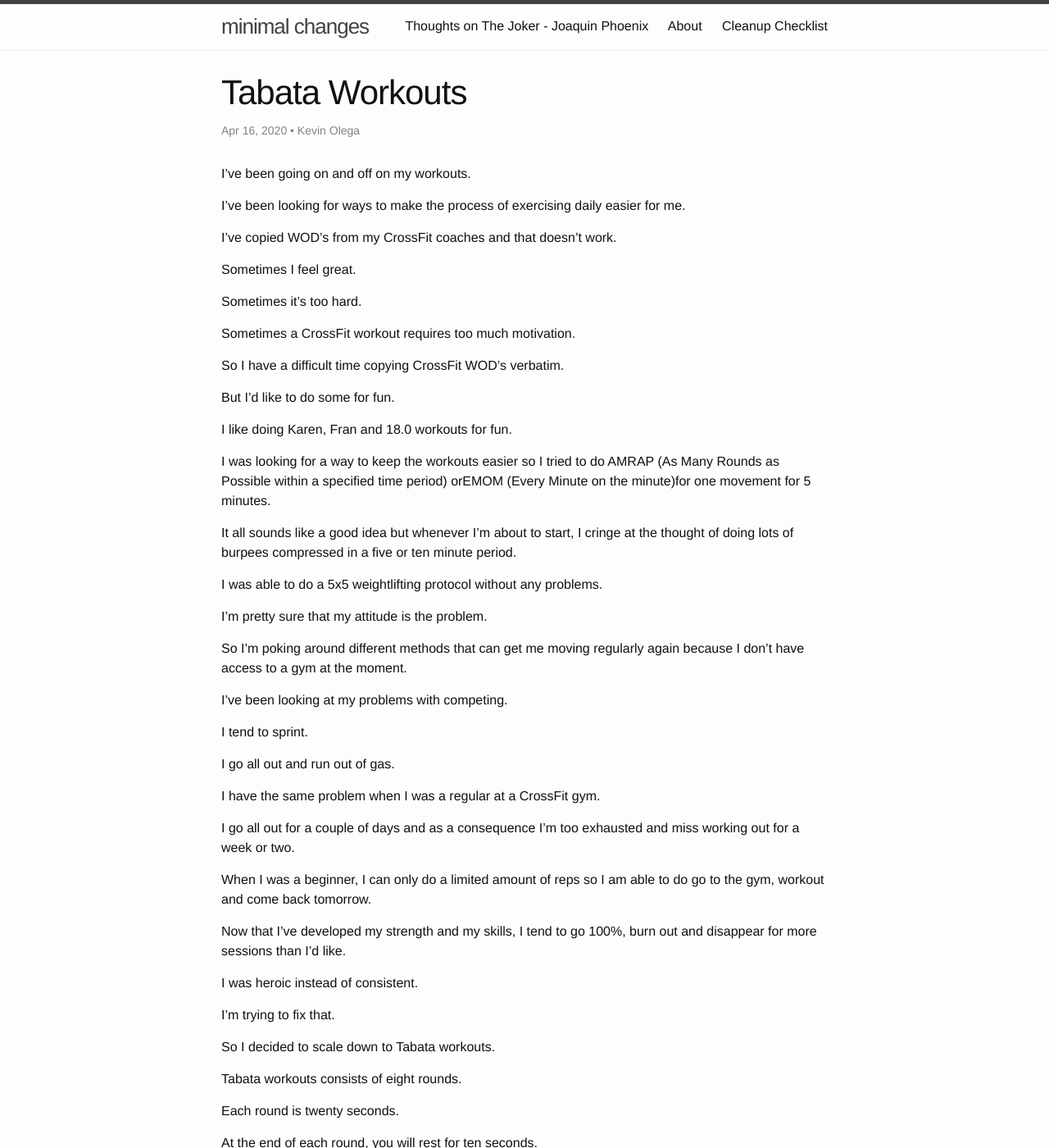
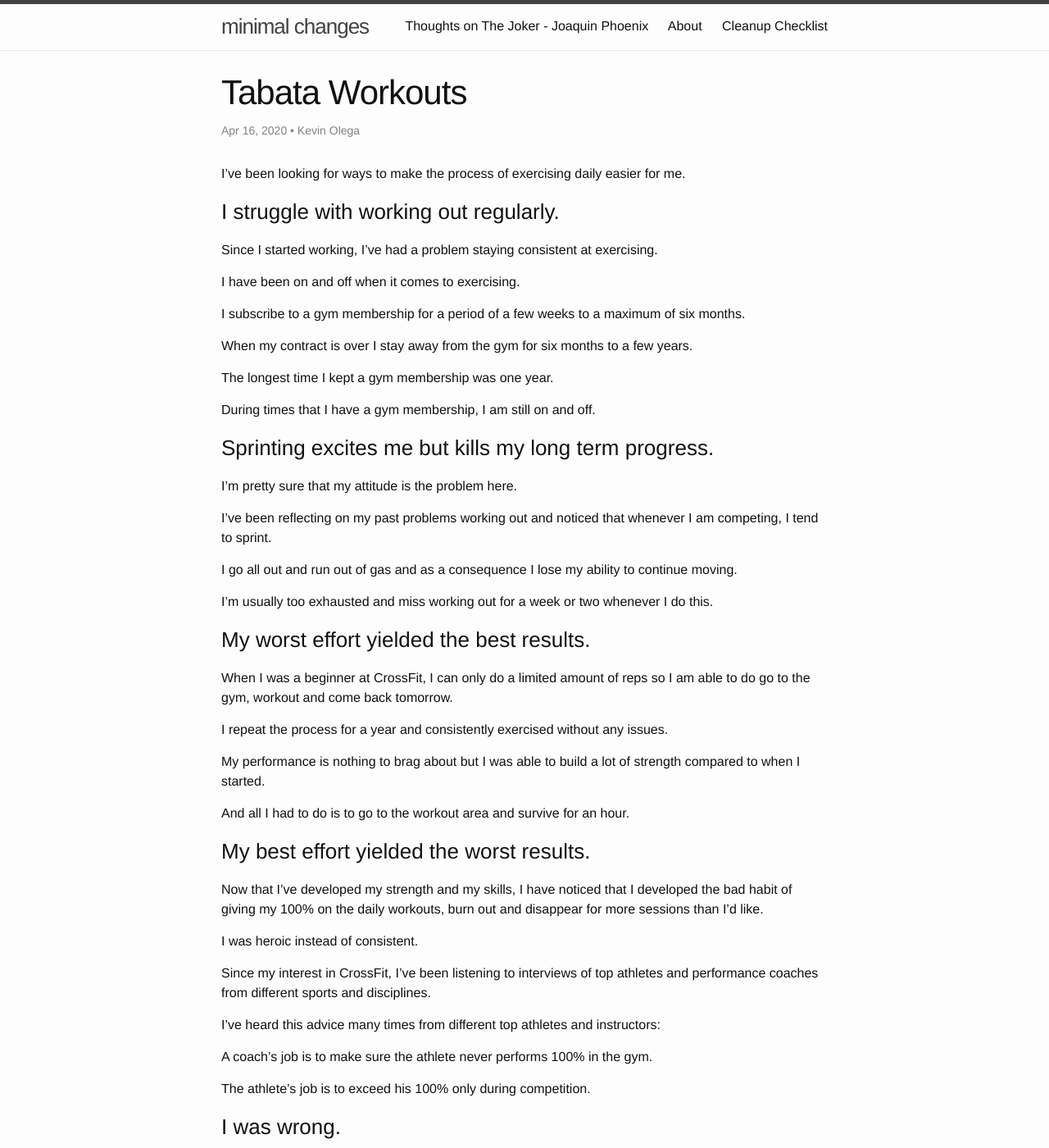
Before and after one commit to kevinolega/minimalchanges, a Jekyll site: the page built from _posts/2020-04-16-tabata.md, in a window 1280 px wide and 1400 px high. Shown: the whole window at 82% size. Built offline with Jekyll 4.4.1, drawn with Linux system fonts in a browser that asks for light colours; nearby versions of some CDN libraries; library files that are not in the unit come from our copies; some of the changed text lies outside the part shown.

Commit message:
updated Tabata

```diff
--- a/_posts/2020-04-16-tabata.md
+++ b/_posts/2020-04-16-tabata.md
@@ -6,53 +6,123 @@ Tags: [ uncategorized, blog ]
 permalink: /tabata/
 author: Kevin Olega
 ---
-I've been going on and off on my workouts.
-
 I've been looking for ways to make the process of exercising daily easier for me.
 
-I've copied WOD's from my CrossFit coaches and that doesn't work.
+### I struggle with working out regularly.
+
+Since I started working, I've had a problem staying consistent at exercising.
+
+I have been on and off when it comes to exercising.
+
+I subscribe to a gym membership for a period of a few weeks to a maximum of six months.
+
+When my contract is over I stay away from the gym for six months to a few years.
+
+The longest time I kept a gym membership was one year.
+
+During times that I have a gym membership, I am still on and off.
+
+### Sprinting excites me but kills my long term progress.
+
+I'm pretty sure that my attitude is the problem here.
+
+I've been reflecting on my past problems working out and noticed that whenever I am competing, I tend to sprint.
+
+I go all out and run out of gas and as a consequence I lose my ability to continue moving.
+
+I'm usually too exhausted and miss working out for a week or two whenever I do this.
+
+### My worst effort yielded the best results.
+
+When I was a beginner at CrossFit, I can only do a limited amount of reps so I am able to do go to the gym, workout and come back tomorrow.
+
+I repeat the process for a year and consistently exercised without any issues.
+
+My performance is nothing to brag about but I was able to build a lot of strength compared to when I started.
+
+And all I had to do is to go to the workout area and survive for an hour.
+
+### My best effort yielded the worst results.
+
+Now that I've developed my strength and my skills, I have noticed that I developed the bad habit of giving my 100% on the daily workouts, burn out and disappear for more sessions than I'd like.
+
+I was heroic instead of consistent.
+
+Since my interest in CrossFit, I've been listening to interviews of top athletes and performance coaches from different sports and disciplines.
+
+I've heard this advice many times from different top athletes and instructors:
+
+A coach's job is to make sure the athlete never performs 100% in the gym.
+
+The athlete's job is to exceed his 100% only during competition.
+
+### I was wrong.
+
+I let my ego get in the way of my progress.
+
+I'm trying to fix that.
+
+Small steps, done consistently add up over time.
+
+### I also discovered what I did right.
+
+I'm meditating on how I failed and what has worked for me so far so I'll be able to move forward in the right direction that's best for me.
+
+The Kevin who couldn't do a pull-up was able to do fifteen unbroken pull-ups after a few years by going to the gym and doing a few pull-ups a week.
+
+I was able to do a 5x5 weightlifting protocol without any problems.
+
+Following the slow 5x5 weightlifting protocol, when I started CrossFit in 2015, my numbers were:
+
+- Strict Press: 45 lbs.
+- Back Squat 65 lbs.
+- Deadlift: 130 lbs.
+
+At the time of this writing, my numbers are:
+
+- Strict Press: 135 lbs.
+- Back Squat 235 lbs.
+- Deadlift: 365 lbs.
+
+All I did was follow the 5x5 protocol for a few years.
+
+I'm teaching myself to slow down but continue moving forward.
+
+Taking one step or even a half-step is way better than zero steps.
+
+I tell myself.
+
+### I failed doing CrossFit workouts on my own...
+
+I've copied WODs from my CrossFit coaches and my CrossFit gym.
 
 Sometimes I feel great.
 
-Sometimes it's too hard.
+Sometimes the workout is too hard.
 
 Sometimes a CrossFit workout requires too much motivation.
 
-So I have a difficult time copying CrossFit WOD's verbatim.
+So I have a difficult time copying CrossFit WODs verbatim.
 
-But I'd like to do some for fun.
+Don't get me wrong, I do enjoy several CrossFit workouts for fun.
 
-I like doing Karen, Fran and 18.0 workouts for fun.
+I like doing Karen, Fran, 18.0 and bear complex workouts for fun.
 
-I was looking for a way to keep the workouts easier so I tried to do AMRAP (As Many Rounds as Possible within a specified time period) orEMOM (Every Minute on the minute)for one movement for 5 minutes.
+The problem is, on my own, whenever I get excited, I sprint or do way more than I reasonably can and I'm unable to continue.
 
-It all sounds like a good idea but whenever I'm about to start, I cringe at the thought of doing lots of burpees compressed in a five or ten minute period.
+### Simplify using AMARAP or EMOM
 
-I was able to do a 5x5 weightlifting protocol without any problems.
+I was looking for a way to keep the workouts easier or simpler.
 
-I'm pretty sure that my attitude is the problem.
+I tried to do AMRAP (As Many Rounds as Possible within a specified time period) or EMOM (Every Minute on the minute) for one movement for 5 or 10 minutes.
+
+It all sounds like a good idea but whenever I'm about to start, I cringe at the thought of doing lots of burpees or squats compressed in a five or ten minute period.
 
 So I'm poking around different methods that can get me moving regularly again because I don't have access to a gym at the moment.
 
-I've been looking at my problems with competing.
+### I've had good results with Tabata
 
-I tend to sprint.
-
-I go all out and run out of gas.
-
-I have the same problem when I was a regular at a CrossFit gym.
-
-I go all out for a couple of days and as a consequence I'm too exhausted and miss working out for a week or two.
-
-When I was a beginner, I can only do a limited amount of reps so I am able to do go to the gym, workout and come back tomorrow.
-
-Now that I've developed my strength and my skills, I tend to go 100%, burn out and disappear for more sessions than I'd like.
-
-I was heroic instead of consistent.
-
-I'm trying to fix that.
-
-So I decided to scale down to Tabata workouts.
+I decided to scale down to Tabata workouts.
 
 Tabata workouts consists of eight rounds.
 
@@ -60,13 +130,19 @@ Each round is twenty seconds.
 
 At the end of each round, you will rest for ten seconds.
 
-Whenver I did well in a long workout like Karen, I'd give 70-80% effort and rest for ten seconds.
+Total of three and a half minutes.
+
+### Tabata only made sense when I acknowledged my weakness.
+
+I did this for a week and little by little something began to click inside me.
+
+Whenever I did well in a long workout like Karen, I'd give 70-80% effort and rest for ten seconds and I was able to throw the twenty pound wall ball ten feet up in the air for 150 reps.
 
 So I figure this practice helps me put in the reps without feeling intimidated.
 
 I know my weakness.
 
-Sometimes I have the mental toughness to power through challenging CrossFit WOD's.
+Sometimes I have the mental toughness to power through challenging CrossFit WODs.
 
 But I'm not like that every day.
 
@@ -84,7 +160,7 @@ I do a couple of rounds of shadow boxing if I feel like doing more work.
 
 Here's my Tabata workout.
 
-## Tabata Workout 1
+### Tabata Workout 1
 
 Movement 1: Jump Ropes
 
@@ -99,7 +175,7 @@ Movement 5: Walking Lunges/Jump Squats
 Movement 6: Hanging Knee Raise
 
 
-## Tabata Workout 2
+### Tabata Workout 2
 
 Movement 1: Jump Ropes
 
@@ -113,7 +189,7 @@ Movement 5: Inch Worms
 
 Movement 6: Pike Push Ups
 
-## Tabata Workout 3
+### Tabata Workout 3
 
 Movement 1: Jump Ropes
 
@@ -128,9 +204,13 @@ Movement 5: Inch Worms
 Movement 6: Hanging Knee Raise
 
 
-## Workout Numbers
+### Tabata Workout Numbers
 
 Here are the number of reps that I try to maintain per round.
+
+Compared to EMOM, Tabata numbers are small and there is a cue for me to rest for ten seconds.
+
+The interval between movement and rest enables me to put in a little more reps than what I can do during EMOM.
 
 These numbers go higher or lower depending on how I feel that day.
 
```
Also changed, not shown: 1 other file.
